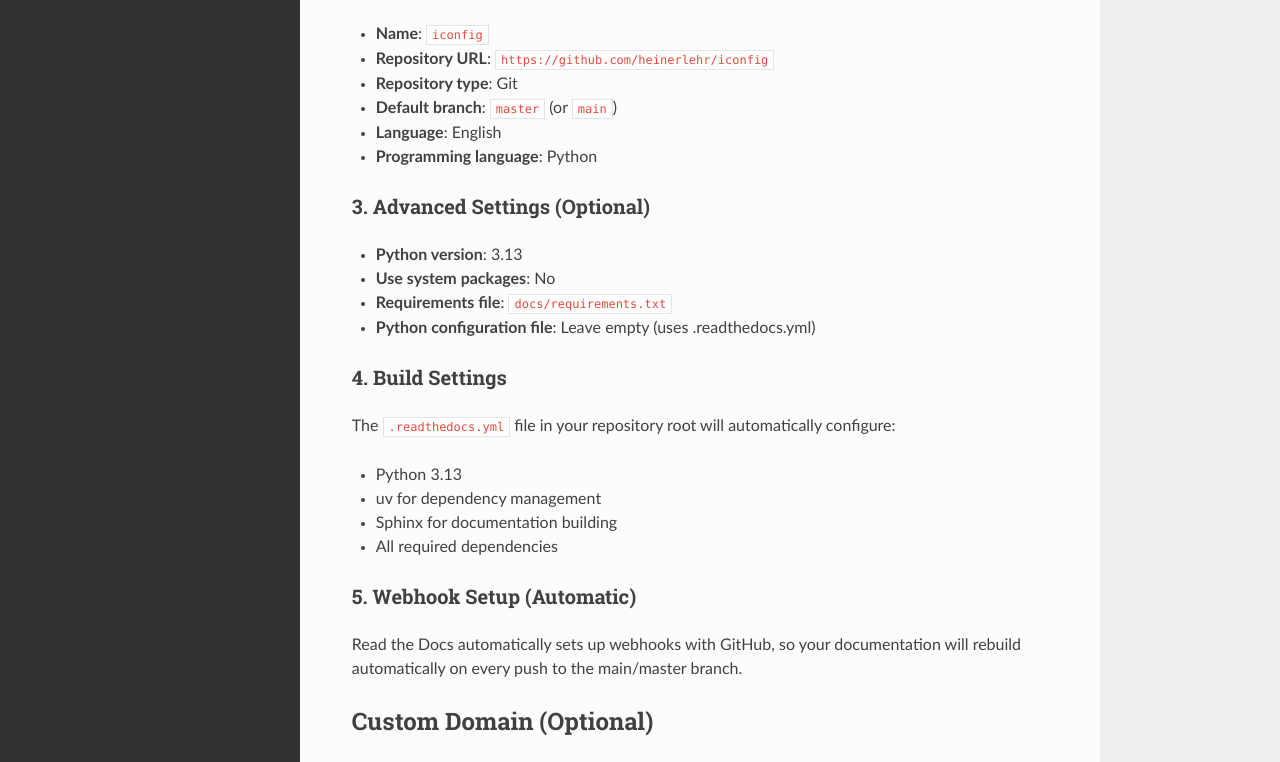
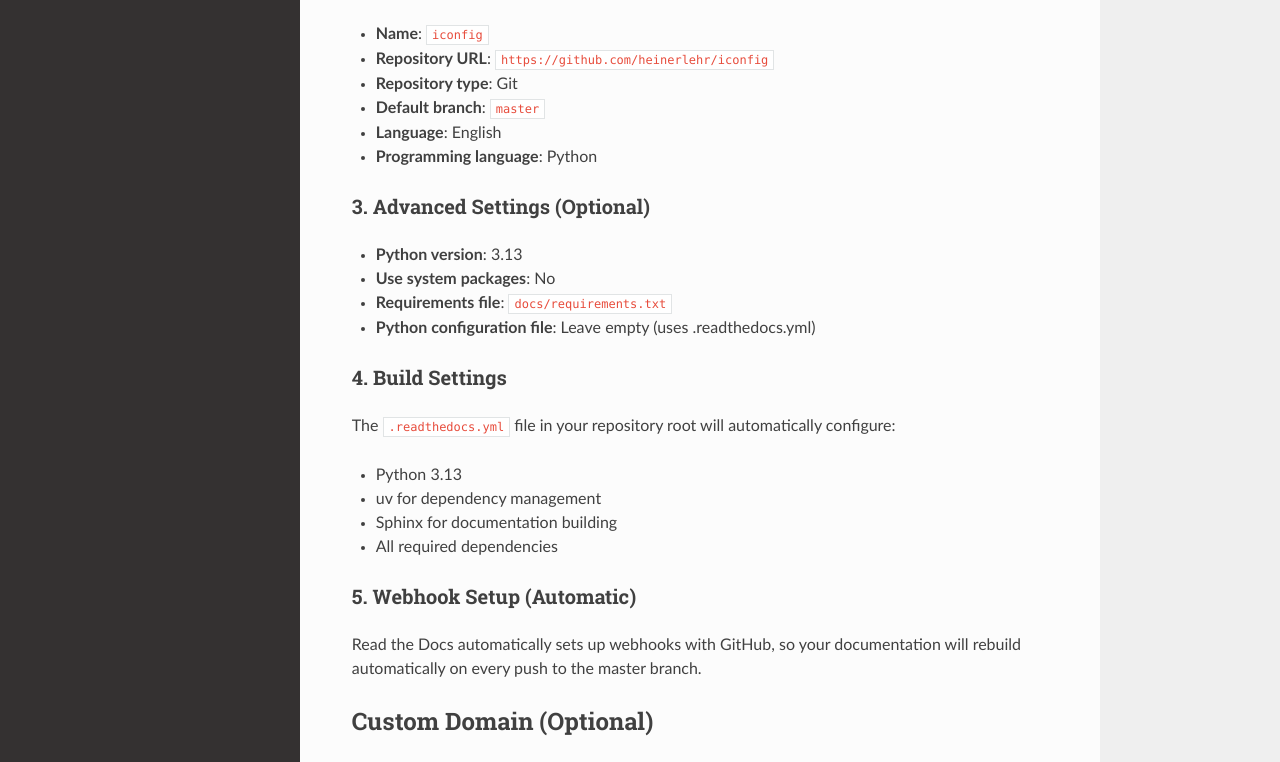
Before and after one commit to heinerlehr/iconfig, a Sphinx documentation site: the page built from docs/readthedocs-setup.md, in a window 1280 px wide and 1400 px high. Shown: the part 567-1329 px from the top of the window. Built offline with Sphinx 7.4.7 and the Read the Docs theme 3.1.0, drawn with Linux system fonts in a browser that asks for light colours.

Commit message:
Set master as default branch and update all configurations

```diff
--- a/docs/readthedocs-setup.md
+++ b/docs/readthedocs-setup.md
@@ -20,7 +20,7 @@
 - **Name**: `iconfig`
 - **Repository URL**: `https://github.com/heinerlehr/iconfig`
 - **Repository type**: Git
-- **Default branch**: `master` (or `main`)
+- **Default branch**: `master`
 - **Language**: English
 - **Programming language**: Python
 
@@ -41,7 +41,7 @@ The `.readthedocs.yml` file in your repository root will automatically configure
 
 ### 5. Webhook Setup (Automatic)
 
-Read the Docs automatically sets up webhooks with GitHub, so your documentation will rebuild automatically on every push to the main/master branch.
+Read the Docs automatically sets up webhooks with GitHub, so your documentation will rebuild automatically on every push to the master branch.
 
 ## Custom Domain (Optional)
 
```
Also changed, not shown: .readthedocs.yml, 1 other file.
